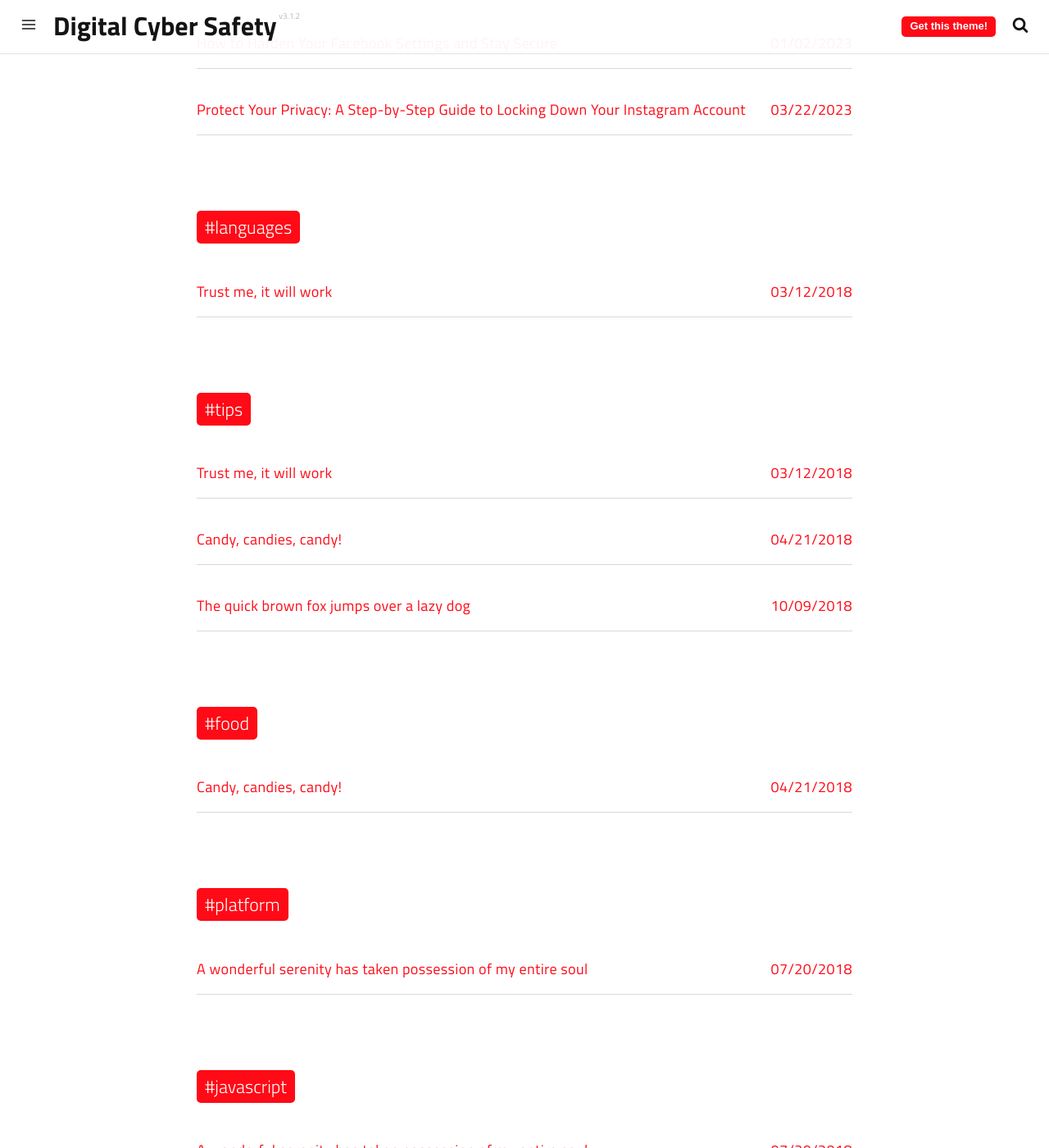
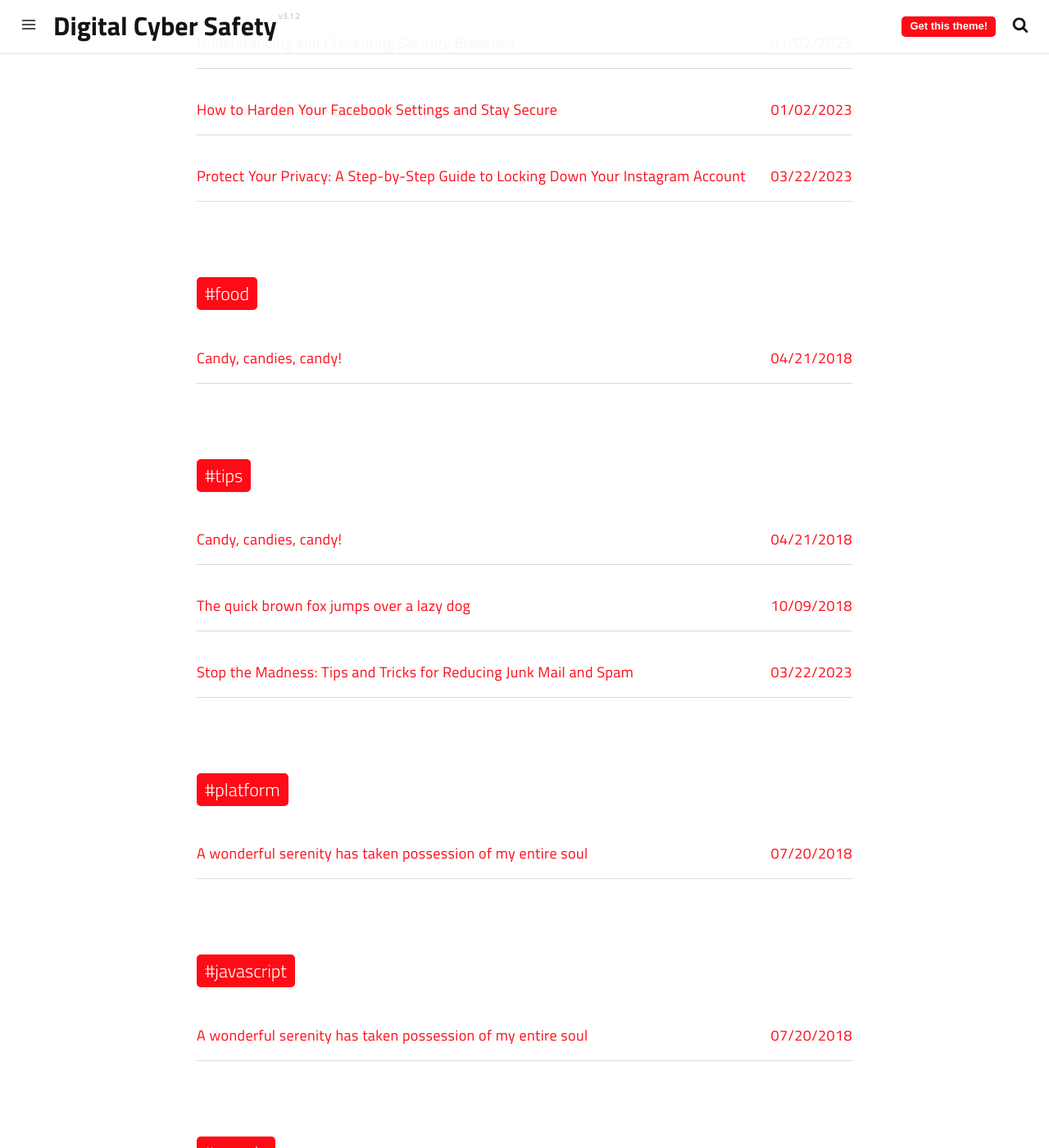
Before and after one commit to DigitalCyberSafety/DigitalCyberSafety.github.io, a Jekyll site: the page built from tags.html, in a window 1280 px wide and 1400 px high, scrolled down 1985 px. Shown: the whole window at 82% size. Built offline with Jekyll 4.4.1, drawn with Linux system fonts in a browser that asks for light colours; a script that is not in the unit is left out; some of the changed text lies outside the part shown.

Commit message:
Update Posts “2012-07-07-trust-me-it-will-work”

```diff
--- a/_posts/2012-07-07-trust-me-it-will-work.md
+++ b/_posts/2012-07-07-trust-me-it-will-work.md
@@ -1,16 +1,22 @@
 ---
-date: 2018-03-12 12:26:40
+date: 2023-03-22 22:49:47
 layout: post
-title: Trust me, it will work
-subtitle: Lorem ipsum dolor sit amet, consectetur adipisicing elit.
-description: Lorem ipsum dolor sit amet, consectetur adipisicing elit, sed do eiusmod tempor incididunt ut labore et dolore magna aliqua.
+title: "Stop the Madness: Tips and Tricks for Reducing Junk Mail and Spam"
+subtitle: "Simplify Your Life: How to Reduce Clutter and Save Time by Minimizing
+  Junk Mail"
+description: This blog post offers best practices for minimizing junk mail,
+  including tips for reducing unwanted offers and spam. Readers will learn how
+  to simplify their lives, save time, protect their privacy, and support the
+  environment by reducing clutter and waste.
 image: https://res.cloudinary.com/dm7h7e8xj/image/upload/v1559821648/theme1_eoyjtl.jpg
 optimized_image: https://res.cloudinary.com/dm7h7e8xj/image/upload/c_scale,w_380/v1559821648/theme1_eoyjtl.jpg
-category: 'tips'
+category: tips
 tags:
-  - languages
+  - spam
   - tips
+  - mail
 author: mranderson
+paginate: true
 ---
 
 Cas sociis natoque penatibus et magnis <a href="#">dis parturient montes</a>, nascetur ridiculus mus. *Aenean eu leo quam.* Pellentesque ornare sem lacinia quam venenatis vestibulum. Sed posuere consectetur est at lobortis. Cras mattis consectetur purus sit amet fermentum.
```
